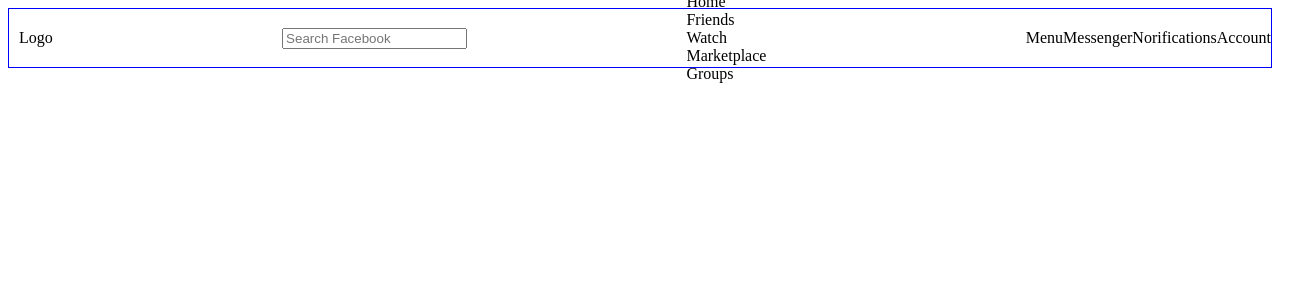
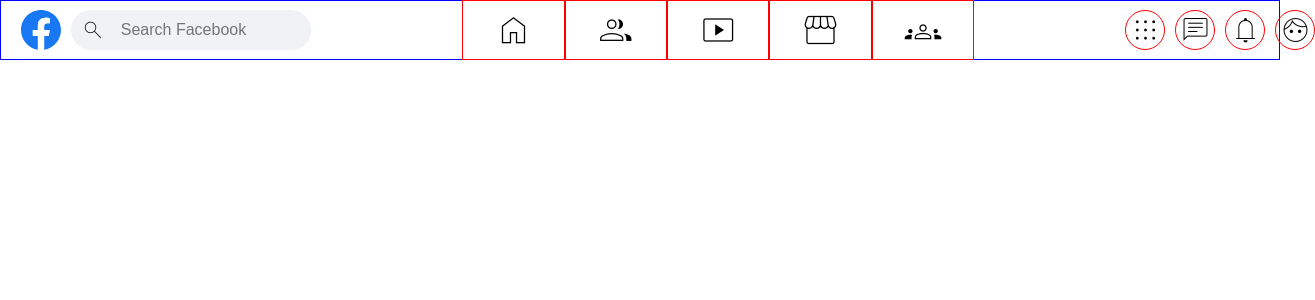
Before and after one commit to isaicastro1/React-FB, a React (Create React App) app: page / in a window 1280 px wide. Shown: the top 300 px of the page, 1315 px wide, since content can reach past the window. Built offline with nearby package versions, Linux system fonts and the light colour scheme.

Commit message:
Added all icons for nav bar

```diff
--- a/public/index.html
+++ b/public/index.html
@@ -10,6 +10,10 @@
       content="Web site created using create-react-app"
     />
     <link rel="apple-touch-icon" href="%PUBLIC_URL%/logo192.png" />
+    <link
+      rel="stylesheet"
+      href="https://fonts.googleapis.com/css2?family=Material+Symbols+Outlined:opsz,wght,FILL,GRAD@20..48,100..700,0..1,-50..200"
+    />
     <!--
       manifest.json provides metadata used when your web app is installed on a
       user's mobile device or desktop. See https://developers.google.com/web/fundamentals/web-app-manifest/
--- a/src/components/NavBar/navbar.js
+++ b/src/components/NavBar/navbar.js
@@ -3,27 +3,63 @@ import "./navbar.scss";
 const NavBar = () => {
   return (
     <div className="nav-bar">
-      <p>Logo</p>
-      <input
-        type="search"
-        className="nav-searchbox"
-        placeholder="Search Facebook"
-      />
+      <div className="nav-logo-search">
+        <svg
+          xmlns="http://www.w3.org/2000/svg"
+          data-name="Ebene 1"
+          viewBox="0 0 1024 1024"
+        >
+          <path
+            fill="#1877f2"
+            d="M1024,512C1024,229.23016,794.76978,0,512,0S0,229.23016,0,512c0,255.554,187.231,467.37012,432,505.77777V660H302V512H432V399.2C432,270.87982,508.43854,200,625.38922,200,681.40765,200,740,210,740,210V336H675.43713C611.83508,336,592,375.46667,592,415.95728V512H734L711.3,660H592v357.77777C836.769,979.37012,1024,767.554,1024,512Z"
+          />
+          <path
+            fill="#fff"
+            d="M711.3,660,734,512H592V415.95728C592,375.46667,611.83508,336,675.43713,336H740V210s-58.59235-10-114.61078-10C508.43854,200,432,270.87982,432,399.2V512H302V660H432v357.77777a517.39619,517.39619,0,0,0,160,0V660Z"
+          />
+        </svg>
+        <div className="search-box">
+          <span className="material-symbols-outlined search">search</span>
+          <input
+            type="search"
+            className="nav-searchbox"
+            placeholder="Search Facebook"
+          />
+        </div>
+      </div>
 
       <div className="nav-routes">
-        <div className="nav-home">Home</div>
-        <div className="nav-friends">Friends</div>
-        <div className="nav-watch">Watch</div>
-        <div className="nav-marketplace">Marketplace</div>
-        <div className="nav-groups">Groups</div>
+        <div className="nav-home">
+          <span className="material-symbols-outlined home">home</span>
+        </div>
+        <div className="nav-friends">
+          <span className="material-symbols-outlined friends">group</span>
+        </div>
+        <div className="nav-watch">
+          <span className="material-symbols-outlined watch">smart_display</span>
+        </div>
+        <div className="nav-marketplace">
+          <span className="material-symbols-outlined market">storefront</span>
+        </div>
+        <div className="nav-groups">
+          <span className="material-symbols-outlined groups">groups</span>
+        </div>
       </div>
 
-      <ul className="nav-links">
-        <div className="nav-menu">Menu</div>
-        <div className="nav-messenger">Messenger</div>
-        <div className="nav-notifications">Norifications</div>
-        <div className="nav-account">Account</div>
-      </ul>
+      <div className="nav-links">
+        <div className="nav-menu">
+          <span className="material-symbols-outlined">apps</span>
+        </div>
+        <div className="nav-messenger">
+          <span className="material-symbols-outlined">chat</span>
+        </div>
+        <div className="nav-notifications">
+          <span className="material-symbols-outlined">notifications</span>
+        </div>
+        <div className="nav-account">
+          <span className="material-symbols-outlined">face</span>
+        </div>
+      </div>
     </div>
   );
 };
--- a/src/components/NavBar/navbar.scss
+++ b/src/components/NavBar/navbar.scss
@@ -1,4 +1,6 @@
 * {
+  margin: 0;
+  padding: 0;
   box-sizing: border-box;
 }
 
@@ -9,14 +11,87 @@
   height: 60px;
   border: 1px solid blue;
 
-  p {
-    padding: 10px;
+  .nav-logo-search {
+    display: flex;
+    height: 40px;
+    gap: 10px;
+    margin-left: 20px;
+
+    svg {
+      height: 40px;
+      width: 40px;
+    }
+
+    .search-box {
+      display: flex;
+      align-items: center;
+      position: relative;
+      height: 100%;
+
+      span {
+        position: absolute;
+        font-size: 1.5rem;
+        padding-left: 10px;
+      }
+
+      input {
+        text-align: center;
+        width: 240px;
+        height: 100%;
+        background-color: #f0f2f5;
+        font-size: 1rem;
+        border: none;
+        border-radius: 25px;
+      }
+    }
   }
-  &:hover {
-    cursor: pointer;
+
+  .material-symbols-outlined {
+    font-variation-settings: "FILL" 0, "wght" 200, "GRAD" -25, "opsz" 48;
+    font-size: 2.5rem;
+  }
+
+  .nav-routes {
+    display: flex;
+
+    .nav-home,
+    .nav-friends,
+    .nav-watch,
+    .nav-marketplace,
+    .nav-groups {
+      display: flex;
+      justify-content: center;
+      align-items: center;
+      height: 60px;
+      width: 8vw;
+      max-width: 115px;
+      border: 1px solid red;
+    }
   }
 
   .nav-links {
     display: flex;
+    align-items: center;
+    height: 100%;
+    width: 12vw;
+    padding-right: 20px;
+    gap: 10px;
+
+    .nav-menu,
+    .nav-messenger,
+    .nav-notifications,
+    .nav-account {
+      display: flex;
+      justify-content: center;
+      align-items: center;
+      min-height: 40px;
+      min-width: 40px;
+      border-radius: 50%;
+      border: 1px solid red;
+
+      .material-symbols-outlined {
+        font-size: 2rem;
+      }
+    }
   }
 }
```
Also changed, not shown: src/assets/logo.svg (added), src/logo.svg (deleted).
